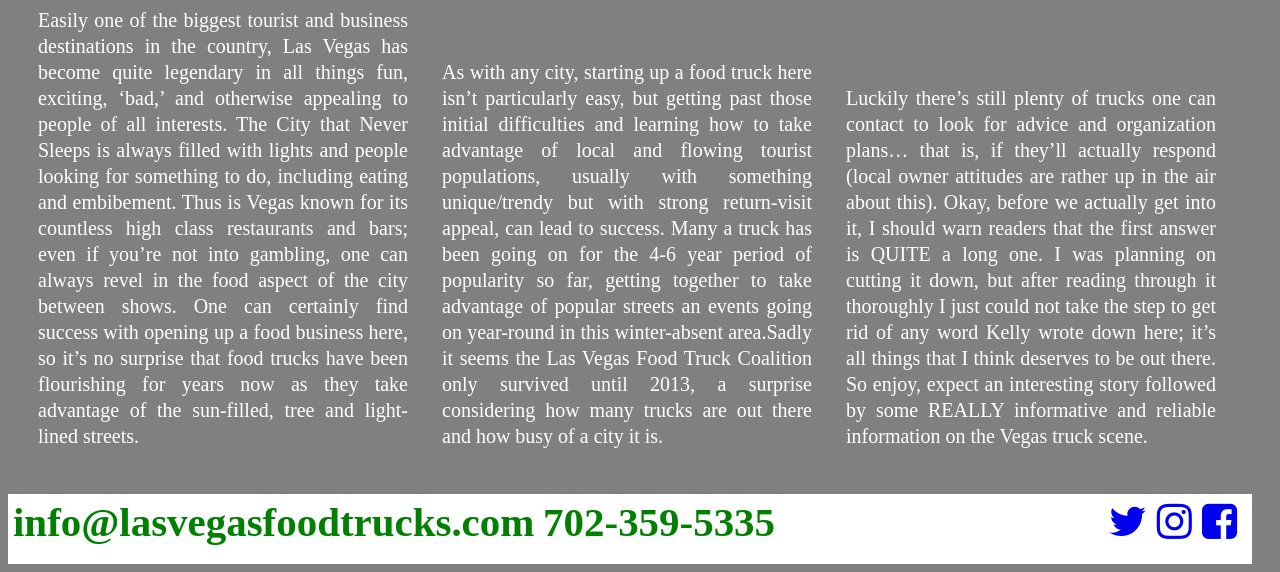
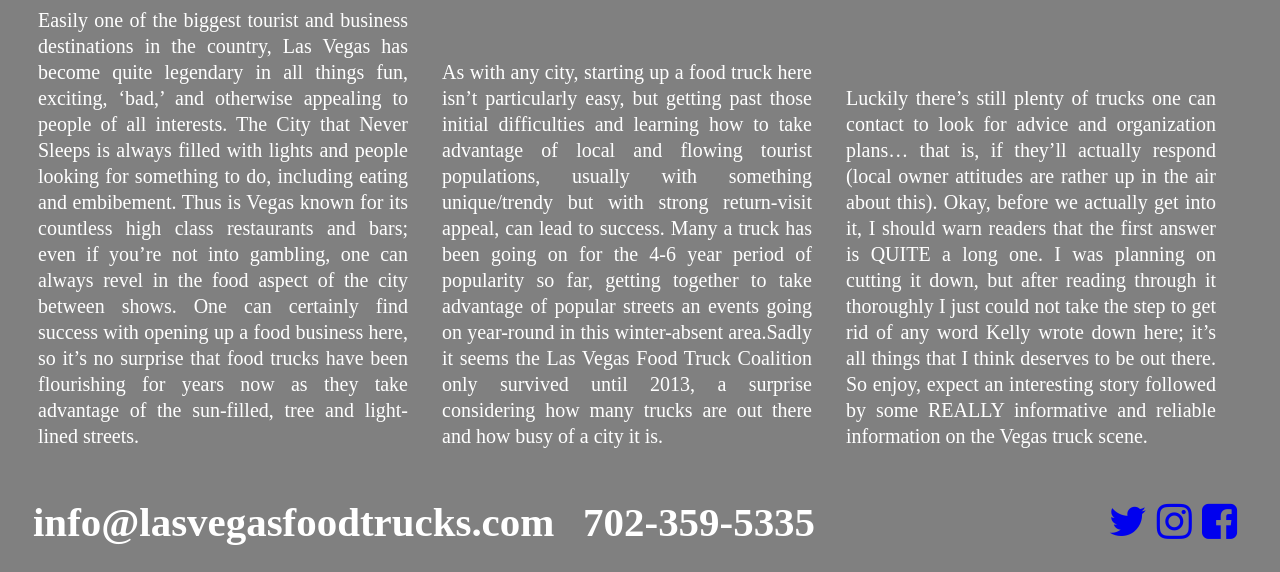
Before and after one commit to mbooth364/vschool-assignments, a plain HTML site: page exercises/Newsies/index.html in a window 1280 px wide. Shown: the part 579-1151 px from the top of the page. Drawn offline with Linux system fonts and the light colour scheme.

Commit message:
Added to newsies and social.js

```diff
--- a/exercises/Newsies/style.css
+++ b/exercises/Newsies/style.css
@@ -38,11 +38,13 @@ p{
     text-align: justify
 }
 footer{
-    background-color:white;
+    background-color:whit;
     height:60px;
 }
 footer h3{
     display: inline;
+    margin-left:20px;
+    color:white;
 
 }
 .footer-social{
--- a/exercises/social/app.js
+++ b/exercises/social/app.js
@@ -2,7 +2,7 @@ var snowboarder = {
     name: "mike",
     age: 38,
     agePerYear: function(){
-        age++;
+        this.age++;
         return this.age;
     },
     favoriteMountains:[
@@ -49,7 +49,8 @@ snowboarder.favoriteMountains[1].price = "expensive";
 var vail = {mountainName: "Vail",
             county: "Summit",
             state: "Colorado"};
+
 snowboarder.favoriteMountains.push({vail});
 console.log(snowboarder.favoriteMountains[2].attributes.avgSnowfall);
 console.log(snowboarder.favoriteMountains[2].attributes.colorSnow);
-console.log(snowboarder);
+console.log(snowboarder.agePerYear());
```
Also changed, not shown: exercises/Newsies/index.html (+1 -0 lines).
